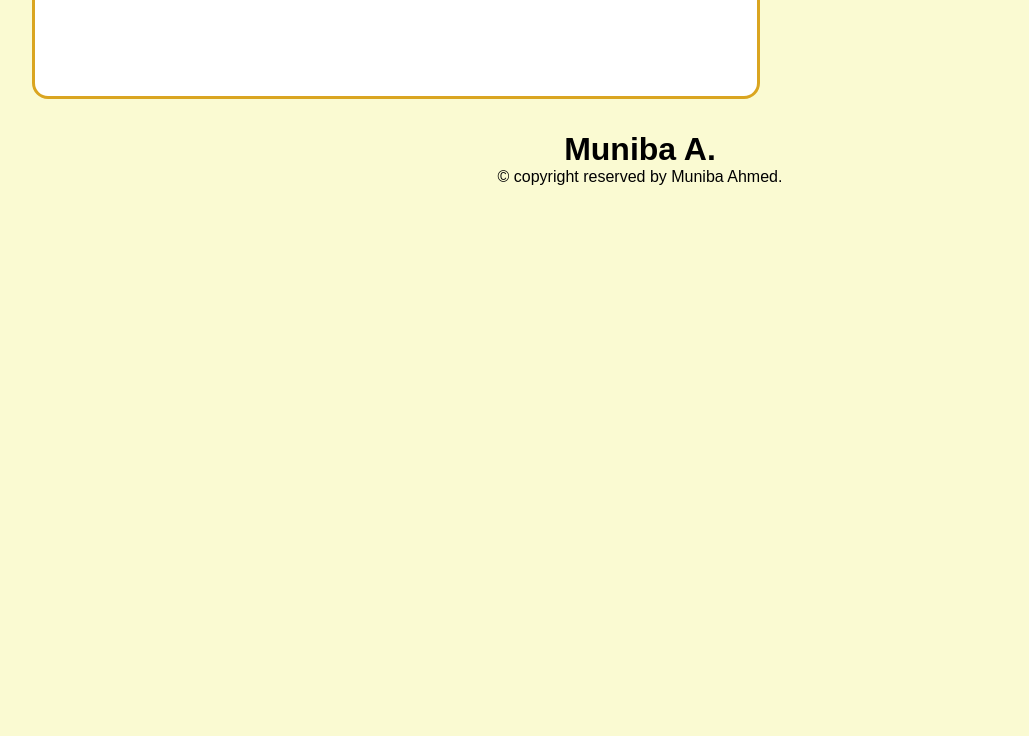
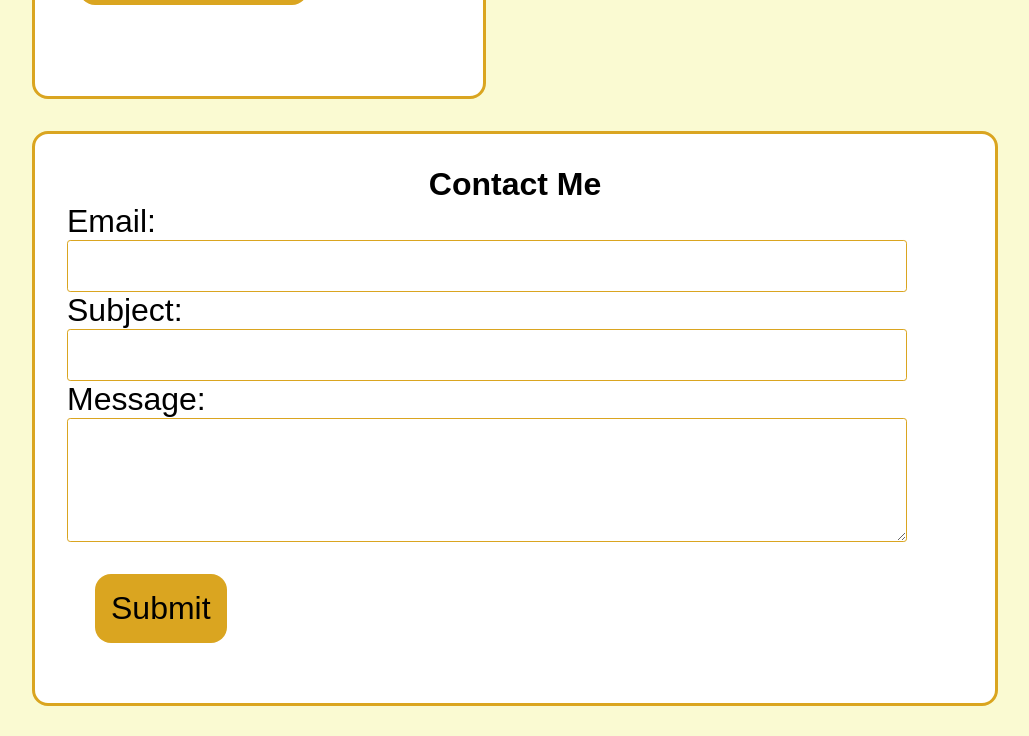
Before and after one commit to munibaweb123/portfolio-with-core-css, a Next.js app: page /contact in a window 1280 px wide. Shown: the part 840-1576 px from the top of the page, without its empty margins (0-1029 px from the left). Before the commit the page ends 1026 px from the top, so only its background shows below. Built offline with nearby package versions, Linux system fonts and the light colour scheme.

Commit message:
contact page

```diff
--- a/src/app/contact/page.tsx
+++ b/src/app/contact/page.tsx
@@ -9,7 +9,26 @@ export default function Contact(){
          <div className="contact">
 
             <Hero/>
-            <div className="container2"> <h2 className="heading">Contact Me</h2></div>
+            <div className="container2"> <h2 className="heading">Contact Me</h2>
+            <div className="sub-container">
+                <form className="form">
+                    <div>
+                        <label className="label">Email:</label><br/>
+                        <input className="input" type="email" />
+                    </div>
+                    <div>
+                        <label className="label">Subject:</label><br/>
+                        <input className="input" type="subject" />
+                    </div>
+                    <div>
+                        <label className="label">Message:</label><br/>
+                        <textarea className="input" typeof="message" rows={5}></textarea>
+
+                    </div>
+                    <button className="btn">Submit</button>
+                </form>
+            </div>
+            </div>
             <Navbar/>
         </div>
        </div>
--- a/src/app/style/contact.css
+++ b/src/app/style/contact.css
@@ -9,15 +9,36 @@
 }
 .container2{
     padding: 2rem;
-    height: auto;
+    height: 100%;
     border: 0.2rem;
-    width: auto;
+    width: 70%;
     border-style: solid;
     border-radius: 1rem;
     border-color: goldenrod;
     margin:2rem;
     /* background-color: white; */
 }
+.form{
+    width:100vh;
+
+    display: block;
+    align-items: center;
+    justify-content: center;
+
+}
+
+.input{
+    border:solid 0.1rem goldenrod;
+    border-radius: 0.2rem;
+    padding: 1rem;
+    width: 100%;
+    font-size: 1rem;
+
+}
+.label{
+    font-size: 2rem;
+}
+
 
 @media (max-width: 768px) {
     .contact{
@@ -25,4 +46,31 @@
         align-items: center;
         justify-content: center;
     }
+    .input{
+        width: auto;
+    }
 }
+@media (max-width: 1500px) {
+    .contact{
+        display: block;
+        align-items: center;
+        justify-content: center;
+    }
+    .form{
+        width:90%;
+
+        display: block;
+        align-items: center;
+        justify-content: center;
+
+    }
+
+    .input{
+        border:solid 0.1rem goldenrod;
+        border-radius: 0.2rem;
+        padding: 1rem;
+        width: 100%;
+        font-size: 1rem;
+
+    }
+}
--- a/src/app/style/hero.css
+++ b/src/app/style/hero.css
@@ -47,7 +47,8 @@ padding: 0.5rem;
     border-color: goldenrod;
     /* background-color: white; */
     height: 35rem;
-    width:50rem;
+    width:fit-content;
+    max-width: 90%; /* Added */
 }
 .container1-1{
     border-radius: 0.5rem;
@@ -57,7 +58,7 @@ padding: 0.5rem;
     border-radius: 1rem;
     background-color: goldenrod;
     margin: 1.75rem;
-    font-size: 1rem;
+    font-size: 2rem;
 
 
 }
@@ -85,16 +86,18 @@ padding: 0.5rem;
 
     @media (max-width: 600px) {
         .container1{
-            box-sizing: border-box;
+
             display: flex;
             padding-top: 25rem;
             align-items: center;
             justify-items: center;
-            position: relative;
-            width:100vw;
-            height: 40rem;
+
+
+            max-width:80%;
+            height: 45rem;
             padding: 0.5rem;
             margin-top: 5rem;
+            margin-right: 0.5rem;
 
         }
         .pic-container{
--- a/src/app/style/home.css
+++ b/src/app/style/home.css
@@ -97,7 +97,7 @@
         grid-template-columns: (1,1fr);
         align-items: center;
         height: 100%; /* Ensures full height on mobile */
-        width: 100vw;
+        width: 90vw;
     }
 
     .sub-container2 {
```
